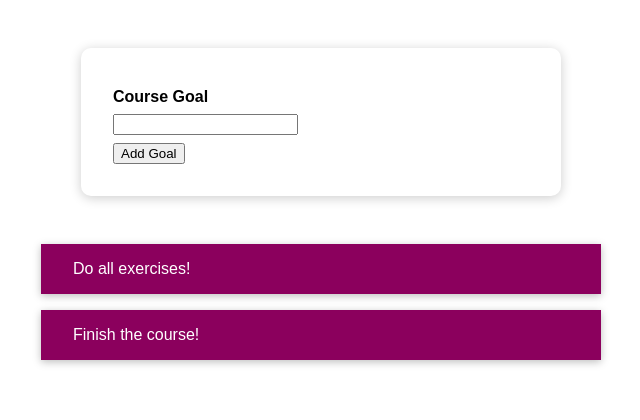
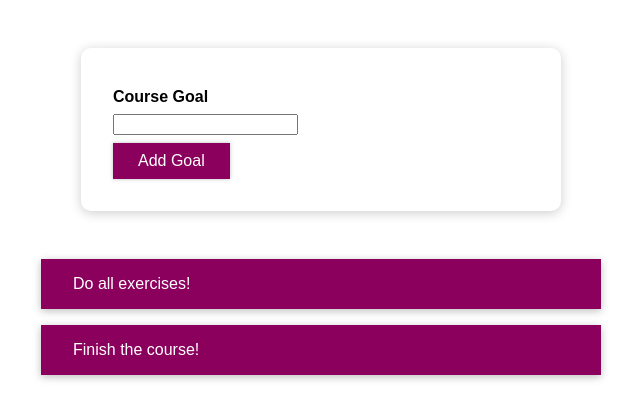
Before and after one commit to KakwiriStephen/ReactDesigns, a React (Create React App) app in the folder Styling-Components/: page / in a window 1280 px wide. Shown: the top 420 px of the page, without its empty margins (319-959 px from the left). Built offline with nearby package versions, Linux system fonts and the light colour scheme.

Commit message:
CSS Modules

```diff
--- a/Styling-Components/src/components/UI/Button/Button.js
+++ b/Styling-Components/src/components/UI/Button/Button.js
@@ -33,7 +33,7 @@
 
 const Button = (props) => {
   return (
-    <button type={props.type} className="button" onClick={props.onClick}>
+    <button type={props.type} className={styles.button} onClick={props.onClick}>
       {props.children}
     </button>
   );
```
Also changed, not shown: 1 other file (tests, documents, lock files or other folders).
